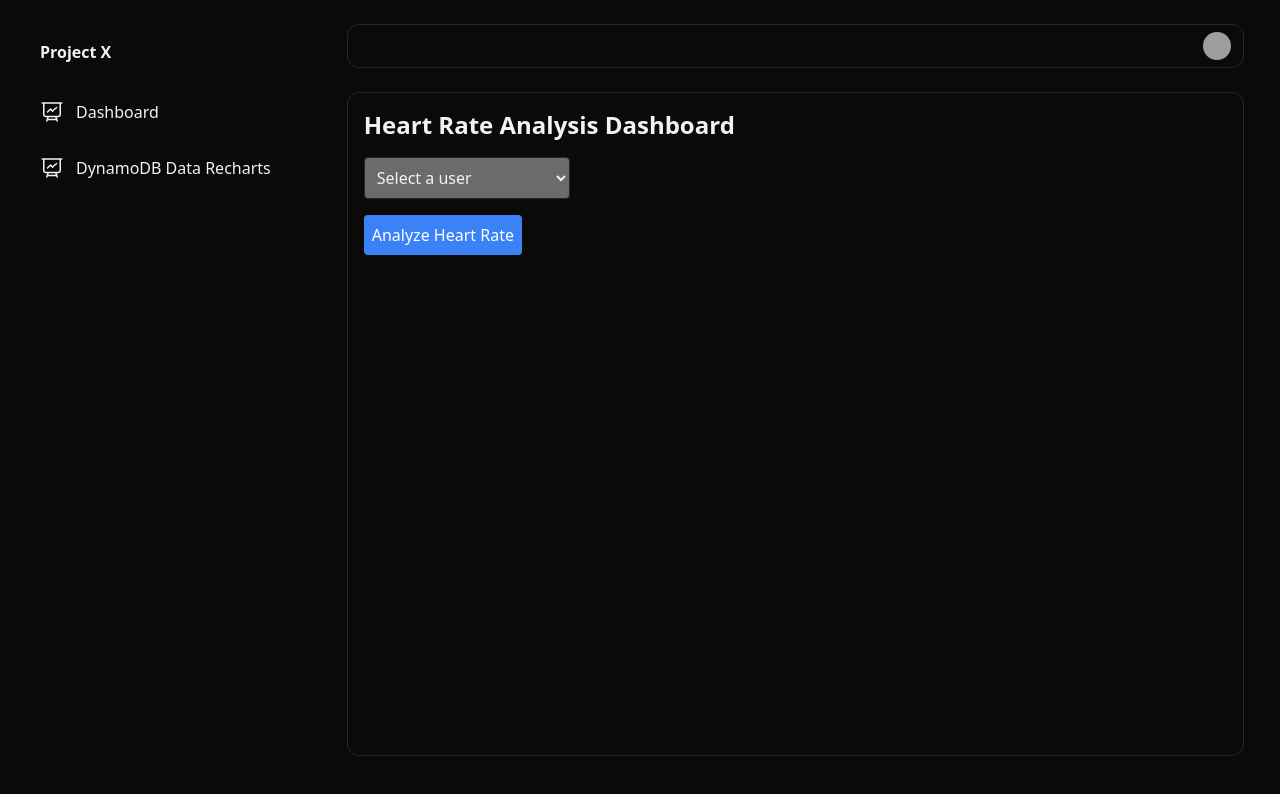
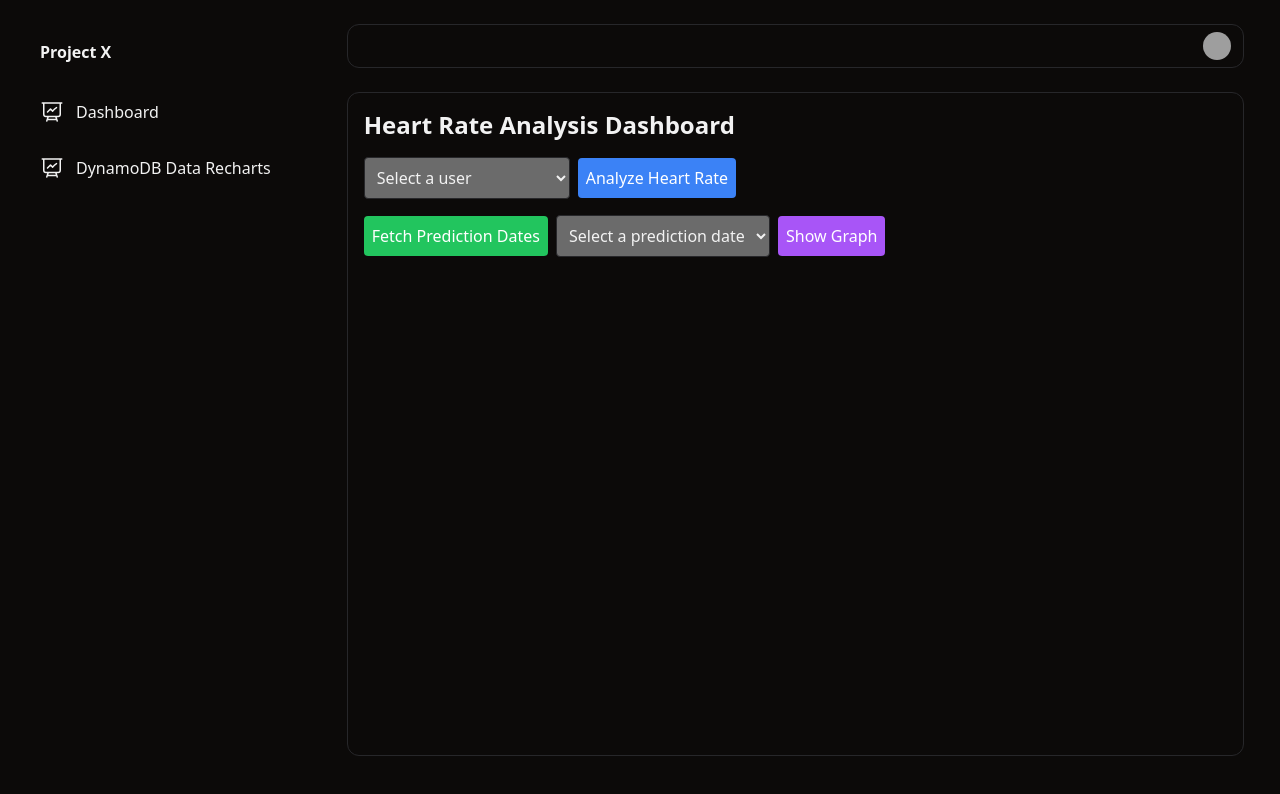
Before and after one commit to KKami91/pnu_kkami2, a Next.js app in the folder busan-univ-project-interface-v1/: page /Prophet in a window 1280 px wide. Shown: the top 794 px of the page. Built offline with nearby package versions, Linux system fonts and the light colour scheme; grey boxes are pictures that could not be loaded.

Commit message:
Update index.tsx

```diff
--- a/busan-univ-project-interface-v1/pages/Prophet/index.tsx
+++ b/busan-univ-project-interface-v1/pages/Prophet/index.tsx
@@ -1,14 +1,22 @@
-import { useState } from 'react'
+import { useState, useEffect  } from 'react'
 import axios from 'axios'
+import { LineChart, Line, XAxis, YAxis, CartesianGrid, Tooltip, Legend, ResponsiveContainer } from 'recharts'
 
 const users = ['hswchaos@gmail.com', 'subak63@gmail.com']
 
 export default function Home() {
     const [selectedUser, setSelectedUser] = useState('')
     const [message, setMessage] = useState('')
+    const [predictionDates, setPredictionDates] = useState([])
+    const [selectedDate, setSelectedDate] = useState('')
+    const [graphData, setGraphData] = useState([])
 
   const handleUserSelect = (e: React.ChangeEvent<HTMLSelectElement>) => {
     setSelectedUser(e.target.value)
+  }
+
+  const handleDateSelect = (e: React.ChangeEvent<HTMLSelectElement>) => {
+    setSelectedDate(e.target.value)
   }
 
   const handleSubmit = async () => {
@@ -21,11 +29,35 @@ export default function Home() {
         const response = await axios.post('https://heart-rate-app10-hotofhe3yq-du.a.run.app/analyze_and_predict', { user_email: selectedUser })
         setMessage(`Analysis requested for ${selectedUser}. Response: ${JSON.stringify(response.data)}`)
       } catch (error) {
-      if (axios.isAxiosError(error) && error.response) {
-        setMessage(`Error occurred: ${error.response.status} - ${JSON.stringify(error.response.data)}`)
-      } else {
         setMessage(`Error occurred: ${error instanceof Error ? error.message : String(error)}`)
       }
+    }
+
+    const fetchPredictionDates = async () => {
+        if (!selectedUser) {
+          setMessage('Please select a user')
+          return
+        }
+
+    try {
+        const response = await axios.get(`https://heart-rate-app10-hotofhe3yq-du.a.run.app/prediction_dates/${selectedUser}`)
+        setPredictionDates(response.data.dates)
+        } catch (error) {
+        setMessage(`Error fetching prediction dates: ${error instanceof Error ? error.message : String(error)}`)
+        }
+    }
+
+    const fetchGraphData = async () => {
+        if (!selectedUser || !selectedDate) {
+          setMessage('Please select a user and a prediction date')
+          return
+        }
+
+    try {
+        const response = await axios.get(`https://heart-rate-app10-hotofhe3yq-du.a.run.app/prediction_data/${selectedUser}/${selectedDate}`)
+        setGraphData(response.data.data)
+    } catch (error) {
+        setMessage(`Error fetching graph data: ${error instanceof Error ? error.message : String(error)}`)
     }
   }
 
@@ -36,21 +68,61 @@ export default function Home() {
         <select
           value={selectedUser}
           onChange={handleUserSelect}
-          className="border p-2 rounded"
+          className="border p-2 rounded mr-2"
         >
           <option value="">Select a user</option>
           {users.map(user => (
             <option key={user} value={user}>{user}</option>
           ))}
         </select>
-      </div>
         <button
           onClick={handleSubmit}
           className="bg-blue-500 text-white p-2 rounded hover:bg-blue-600"
         >
           Analyze Heart Rate
         </button>
+      </div>
+      <div className="mb-4">
+        <button
+          onClick={fetchPredictionDates}
+          className="bg-green-500 text-white p-2 rounded hover:bg-green-600 mr-2"
+        >
+          Fetch Prediction Dates
+        </button>
+        <select
+          value={selectedDate}
+          onChange={handleDateSelect}
+          className="border p-2 rounded mr-2"
+        >
+          <option value="">Select a prediction date</option>
+          {predictionDates.map(date => (
+            <option key={date} value={date}>{date}</option>
+          ))}
+        </select>
+        <button
+          onClick={fetchGraphData}
+          className="bg-purple-500 text-white p-2 rounded hover:bg-purple-600"
+        >
+          Show Graph
+        </button>
+      </div>
       {message && <p className="mt-4">{message}</p>}
+      {graphData.length > 0 && (
+        <div className="mt-4" style={{ width: '100%', height: 400 }}>
+          <ResponsiveContainer>
+            <LineChart data={graphData}>
+              <CartesianGrid strokeDasharray="3 3" />
+              <XAxis dataKey="ds" />
+              <YAxis />
+              <Tooltip />
+              <Legend />
+              <Line type="monotone" dataKey="yhat" stroke="#8884d8" />
+              <Line type="monotone" dataKey="yhat_lower" stroke="#82ca9d" />
+              <Line type="monotone" dataKey="yhat_upper" stroke="#ffc658" />
+            </LineChart>
+          </ResponsiveContainer>
+        </div>
+      )}
     </div>
   )
 }
```
Lines whose indentation alone changed are shown as unchanged.
